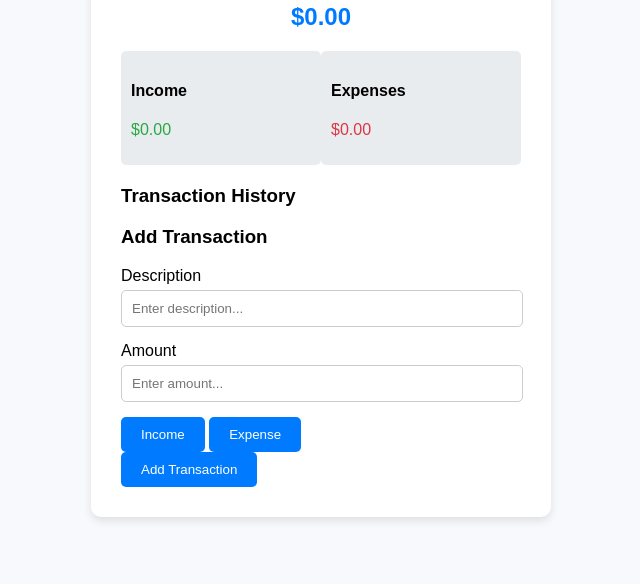
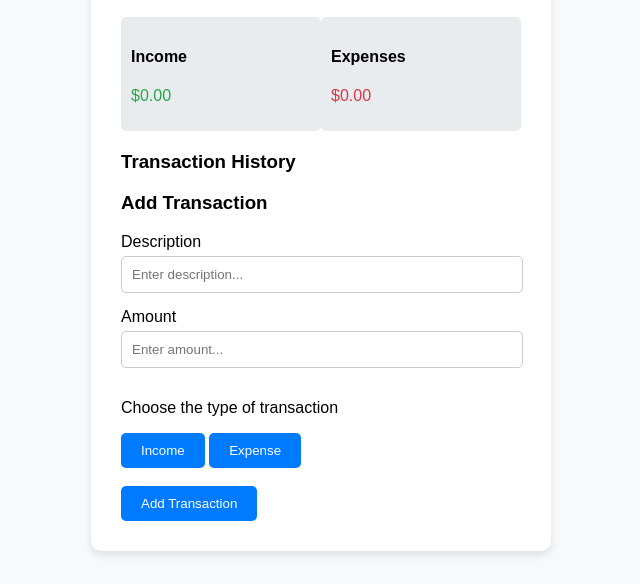
Before and after one commit to Neeraja-Garaga/BudgetTracker, a plain HTML site: page index.html in a window 1280 px wide. Shown: the part 216-800 px from the top of the page, without its empty margins (319-959 px from the left). Drawn offline with Linux system fonts and the light colour scheme.

Commit message:
Update index.html

```diff
--- a/index.html
+++ b/index.html
@@ -36,9 +36,9 @@
       <label for="amount">Amount </label>
 
       <input type="number" id="amount" placeholder="Enter amount..." required />
-
+      <p>Choose the type of transaction</p>
 <button onclick="setTransactionType('income')">Income</button>
-  <button onclick="setTransactionType('expense')">Expense</button><br>
+  <button onclick="setTransactionType('expense')">Expense</button><br><br>
       <button type="submit">Add Transaction</button>
 
     </form>  </div>
```
